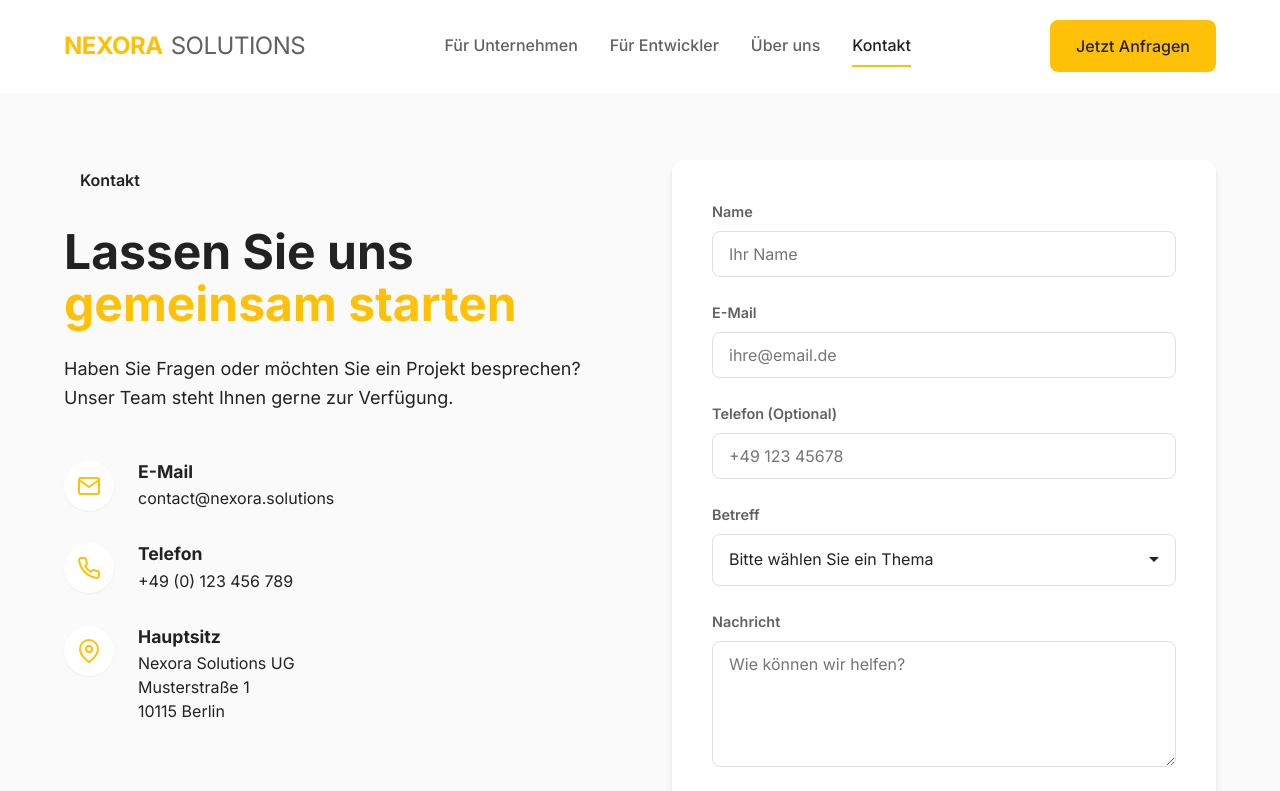
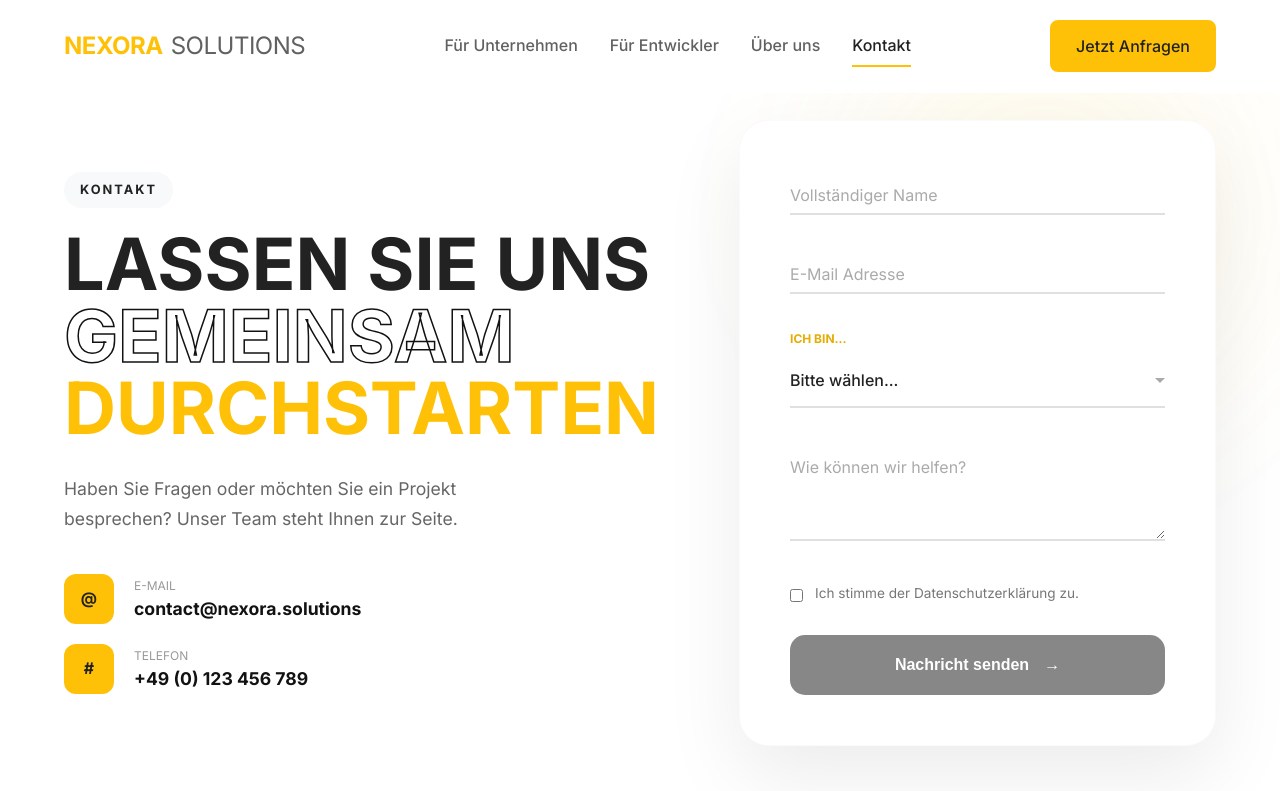
Before and after one commit to Diyar1877/nexora-f, an Angular app: page /contact in a window 1280 px wide. Shown: the top 791 px of the page. Built offline with nearby package versions, Linux system fonts and the light colour scheme.

Commit message:
cloude+kontak: Gemini

```diff
--- a/src/app/features/contact/contact.html
+++ b/src/app/features/contact/contact.html
@@ -1,122 +1,96 @@
-<section class="contact-section section">
+<section class="contact-section">
+  <div class="glow-blob"></div>
+
   <div class="container">
     <div class="contact-grid">
-            <!-- Contact Info -->
+
       <div class="contact-info">
-                <span class="badge">Kontakt</span>
-                <h1 class="section-title">Lassen Sie uns <br><span class="highlight">gemeinsam starten</span></h1>
-                <p class="section-desc">
-                    Haben Sie Fragen oder möchten Sie ein Projekt besprechen?
-                    Unser Team steht Ihnen gerne zur Verfügung.
+        <span class="badge-premium">Kontakt</span>
+        <h1 class="display-title">
+          Lassen Sie uns <br>
+          <span class="text-outline">gemeinsam</span> <br>
+          <span class="text-highlight">durchstarten</span>
+        </h1>
+        <p class="description">
+          Haben Sie Fragen oder möchten Sie ein Projekt besprechen? Unser Team steht Ihnen zur Seite.
         </p>
 
-                <div class="info-items">
-                    <div class="info-item">
-                        <div class="icon">
-                            <svg xmlns="http://www.w3.org/2000/svg" viewBox="0 0 24 24" fill="none"
-                                stroke="currentColor" stroke-width="2" stroke-linecap="round" stroke-linejoin="round">
-                                <path d="M4 4h16c1.1 0 2 .9 2 2v12c0 1.1-.9 2-2 2H4c-1.1 0-2-.9-2-2V6c0-1.1.9-2 2-2z">
-                                </path>
-                                <polyline points="22,6 12,13 2,6"></polyline>
-                            </svg>
-                        </div>
-                        <div>
-                            <h3>E-Mail</h3>
+        <div class="info-list">
+          <div class="info-card">
+            <div class="icon-box">@</div>
+            <div class="info-text">
+              <label>E-Mail</label>
               <a href="mailto:contact@nexora.solutions">contact@nexora.solutions</a>
             </div>
           </div>
-                    <div class="info-item">
-                        <div class="icon">
-                            <svg xmlns="http://www.w3.org/2000/svg" viewBox="0 0 24 24" fill="none"
-                                stroke="currentColor" stroke-width="2" stroke-linecap="round" stroke-linejoin="round">
-                                <path
-                                    d="M22 16.92v3a2 2 0 0 1-2.18 2 19.79 19.79 0 0 1-8.63-3.07 19.5 19.5 0 0 1-6-6 19.79 19.79 0 0 1-3.07-8.67A2 2 0 0 1 4.12 2h3a2 2 0 0 1 2 1.72 12.84 12.84 0 0 0 .7 2.81 2 2 0 0 1-.45 2.11L8.09 9.91a16 16 0 0 0 6 6l1.27-1.27a2 2 0 0 1 2.11-.45 12.84 12.84 0 0 0 2.81.7A2 2 0 0 1 22 16.92z">
-                                </path>
-                            </svg>
-                        </div>
-                        <div>
-                            <h3>Telefon</h3>
+          <div class="info-card">
+            <div class="icon-box">#</div>
+            <div class="info-text">
+              <label>Telefon</label>
               <a href="tel:+49123456789">+49 (0) 123 456 789</a>
-                        </div>
-                    </div>
-                    <div class="info-item">
-                        <div class="icon">
-                            <svg xmlns="http://www.w3.org/2000/svg" viewBox="0 0 24 24" fill="none"
-                                stroke="currentColor" stroke-width="2" stroke-linecap="round" stroke-linejoin="round">
-                                <path d="M21 10c0 7-9 13-9 13s-9-6-9-13a9 9 0 0 1 18 0z"></path>
-                                <circle cx="12" cy="10" r="3"></circle>
-                            </svg>
-                        </div>
-                        <div>
-                            <h3>Hauptsitz</h3>
-                            <p>Nexora Solutions UG<br>Musterstraße 1<br>10115 Berlin</p>
             </div>
           </div>
         </div>
       </div>
 
-            <!-- Contact Form -->
-            <div class="contact-form-wrapper">
-                <form class="contact-form" (ngSubmit)="submit()" #contactForm="ngForm">
-                    <div class="form-group">
-                        <label for="name">Name</label>
-                        <input type="text" id="name" name="name" [(ngModel)]="name" placeholder="Ihr Name" required>
+      <div class="form-container">
+        <form class="premium-form" (ngSubmit)="submit()" #contactForm="ngForm">
+
+          <div class="form-row">
+            <div class="input-group">
+              <input type="text" name="name" [(ngModel)]="name" required placeholder=" ">
+              <label>Vollständiger Name</label>
+              <div class="focus-line"></div>
+            </div>
           </div>
 
-                    <div class="form-group">
-                        <label for="email">E-Mail</label>
-                        <input type="email" id="email" name="email" [(ngModel)]="email" placeholder="ihre@email.de"
-                            required email>
+          <div class="form-row">
+            <div class="input-group">
+              <input type="email" name="email" [(ngModel)]="email" required placeholder=" ">
+              <label>E-Mail Adresse</label>
+              <div class="focus-line"></div>
+            </div>
           </div>
 
-                    <div class="form-group">
-                        <label for="phone">Telefon (Optional)</label>
-                        <input type="tel" id="phone" name="phone" [(ngModel)]="phoneNumber" placeholder="+49 123 45678">
+          <div class="custom-select-wrapper" [class.is-open]="isDropdownOpen">
+            <label class="select-field-label">Ich bin...</label>
+            <div class="select-trigger" (click)="toggleDropdown($event)">
+              <span>{{ subject ? (subjectOptions | findOption:subject)?.label : 'Bitte wählen...' }}</span>
+              <div class="arrow"></div>
             </div>
 
-                    <div class="form-group custom-select-wrapper" [class.open]="isDropdownOpen">
-                        <label>Betreff</label>
-                        <div class="custom-select-trigger" (click)="toggleDropdown($event)">
-                            <span>{{ subject ? (subjectOptions | findOption:subject)?.label : 'Bitte wählen Sie ein
-                                Thema' }}</span>
-                            <div class="arrow"></div>
-                        </div>
-                        <div class="custom-options">
-                            <div class="option" *ngFor="let option of subjectOptions"
-                                (click)="selectOption(option.value)" [class.selected]="subject === option.value">
+            <div class="select-dropdown">
+              <div class="select-option"
+                   *ngFor="let option of subjectOptions"
+                   (click)="selectOption(option.value)"
+                   [class.selected]="subject === option.value">
                 <span class="option-icon">{{ option.icon }}</span>
                 <span class="option-label">{{ option.label }}</span>
               </div>
             </div>
-                        <!-- Hidden input for form validation compatibility if needed, though we use subject variable directly -->
             <input type="hidden" name="subject" [(ngModel)]="subject" required>
           </div>
 
-                    <div class="form-group">
-                        <label for="message">Nachricht</label>
-                        <textarea id="message" name="message" [(ngModel)]="message" rows="5"
-                            placeholder="Wie können wir helfen?" required></textarea>
+          <div class="form-row">
+            <div class="input-group">
+              <textarea name="message" [(ngModel)]="message" rows="4" required placeholder=" "></textarea>
+              <label>Wie können wir helfen?</label>
+              <div class="focus-line"></div>
+            </div>
           </div>
 
-                    <div class="form-check">
+          <div class="privacy-area">
             <input type="checkbox" id="privacy" name="privacy" [(ngModel)]="privacyAccepted" required>
             <label for="privacy">Ich stimme der Datenschutzerklärung zu.</label>
           </div>
 
-                    <div class="form-alert success" *ngIf="submitSuccess">
-                        Nachricht erfolgreich gesendet! Wir melden uns in Kürze.
+          <button type="submit" class="submit-btn" [disabled]="contactForm.invalid || isSubmitting">
+            <span class="btn-text">{{ isSubmitting ? 'Wird gesendet...' : 'Nachricht senden' }}</span>
+            <span class="btn-icon">→</span>
+          </button>
+        </form>
       </div>
 
-                    <div class="form-alert error" *ngIf="submitError">
-                        {{ submitError }}
-                    </div>
-
-                    <app-button variant="primary" type="submit" [fullWidth]="true"
-                        [disabled]="contactForm.invalid || isSubmitting">
-                        {{ isSubmitting ? 'Wird gesendet...' : 'Nachricht senden' }}
-                    </app-button>
-                </form>
-            </div>
     </div>
   </div>
 </section>
--- a/src/app/features/contact/contact.scss
+++ b/src/app/features/contact/contact.scss
@@ -1,264 +1,268 @@
 .contact-section {
-    padding-top: 10rem;
-    padding-bottom: 6rem;
-    background-color: var(--color-gray-50);
-    min-height: 80vh;
+  --primary: #ffc107;
+  --primary-dark: #e6ac00;
+  --dark: #121212;
+  --light-gray: #f8f9fa;
+  --border: #e0e0e0;
+  --white: #ffffff;
+
+  position: relative;
+  padding: 120px 20px;
+  background: var(--white);
+  min-height: 100vh;
+  display: flex;
+  align-items: center;
+  overflow: hidden;
+
+  .glow-blob {
+    position: absolute;
+    top: -10%; right: -5%;
+    width: 600px; height: 600px;
+    background: radial-gradient(circle, rgba(255,193,7,0.1) 0%, transparent 70%);
+    filter: blur(60px);
+    z-index: 0;
+  }
+}
+
+.container {
+  max-width: 1200px;
+  margin: 0 auto;
+  width: 100%;
+  position: relative;
+  z-index: 1;
 }
 
 .contact-grid {
   display: grid;
   grid-template-columns: 1fr 1fr;
-    gap: 4rem;
-    align-items: start;
+  gap: 80px;
+  align-items: center;
 
-    @media (max-width: 900px) {
+  @media (max-width: 1024px) {
     grid-template-columns: 1fr;
-        gap: 3rem;
+    gap: 60px;
+    text-align: center;
   }
 }
 
-.contact-info {
-    .badge {
-        padding: 0.5rem 1rem;
-        border-radius: 20px;
-        font-weight: 600;
-        margin-bottom: 1.5rem;
+/* Typography Left Side */
+.badge-premium {
   display: inline-block;
+  padding: 8px 16px;
+  background: var(--light-gray);
+  border-radius: 50px;
+  font-size: 0.8rem;
+  font-weight: 800;
+  text-transform: uppercase;
+  letter-spacing: 2px;
+  margin-bottom: 20px;
 }
 
-    .section-title {
-        font-size: 3rem;
-        margin-bottom: 1.5rem;
-        line-height: 1.1;
+.display-title {
+  font-size: clamp(2.5rem, 6vw, 4.5rem);
+  font-weight: 900;
+  line-height: 1;
+  text-transform: uppercase;
+  margin-bottom: 30px;
 
-        .highlight {
-            color: var(--color-primary-yellow);
+  .text-outline {
+    color: transparent;
+    -webkit-text-stroke: 1.5px var(--dark);
+  }
+  .text-highlight {
+    color: var(--primary);
   }
 }
 
-    .section-desc {
-        font-size: 1.125rem;
-        color: var(--color-gray-600);
-        margin-bottom: 3rem;
-        line-height: 1.6;
+.description {
+  font-size: 1.1rem;
+  color: #666;
+  max-width: 450px;
+  margin-bottom: 40px;
+  @media (max-width: 1024px) { margin: 0 auto 40px; }
+}
+
+/* Info Cards */
+.info-list {
+  display: flex;
+  flex-direction: column;
+  gap: 20px;
+  @media (max-width: 1024px) { align-items: center; }
+
+  .info-card {
+    display: flex;
+    align-items: center;
+    gap: 20px;
+    text-align: left;
+
+    .icon-box {
+      width: 50px; height: 50px;
+      background: var(--primary);
+      display: grid; place-items: center;
+      border-radius: 12px;
+      font-weight: 900;
+    }
+
+    label { display: block; font-size: 0.75rem; color: #999; text-transform: uppercase; }
+    a { text-decoration: none; color: var(--dark); font-weight: 700; font-size: 1.1rem; }
   }
 }
 
-.info-items {
+/* Form Container */
+.form-container {
   display: flex;
-    flex-direction: column;
-    gap: 2rem;
+  justify-content: center;
 }
 
-.info-item {
+.premium-form {
+  width: 100%;
+  max-width: 500px;
+  background: var(--white);
+  padding: 50px;
+  border-radius: 30px;
+  box-shadow: 0 30px 80px rgba(0,0,0,0.08);
+  border: 1px solid rgba(0,0,0,0.02);
+
+  @media (max-width: 600px) { padding: 30px 20px; }
+}
+
+/* Floating Inputs */
+.input-group {
+  position: relative;
+  margin-bottom: 35px;
+  text-align: left;
+
+  input, textarea {
+    width: 100%;
+    padding: 12px 0;
+    border: none;
+    border-bottom: 2px solid var(--border);
+    background: transparent;
+    font-size: 1rem;
+    outline: none;
+    transition: 0.3s;
+
+    &:focus ~ label, &:not(:placeholder-shown) ~ label {
+      top: -20px;
+      font-size: 0.75rem;
+      color: var(--primary-dark);
+      font-weight: 700;
+    }
+
+    &:focus ~ .focus-line { width: 100%; }
+  }
+
+  label {
+    position: absolute;
+    top: 12px; left: 0;
+    color: #aaa;
+    transition: 0.3s;
+    pointer-events: none;
+  }
+
+  .focus-line {
+    position: absolute;
+    bottom: 0; left: 0;
+    width: 0; height: 2px;
+    background: var(--primary);
+    transition: 0.4s ease;
+  }
+}
+
+/* CUSTOM SELECT */
+.custom-select-wrapper {
+  position: relative;
+  margin-bottom: 35px;
+  text-align: left;
+
+  .select-field-label {
+    font-size: 0.75rem;
+    font-weight: 700;
+    color: var(--primary-dark);
+    text-transform: uppercase;
+    margin-bottom: 8px;
+    display: block;
+  }
+
+  .select-trigger {
+    padding: 12px 0;
+    border-bottom: 2px solid var(--border);
+    cursor: pointer;
     display: flex;
-    gap: 1.5rem;
-    align-items: flex-start;
+    justify-content: space-between;
+    align-items: center;
+    font-weight: 500;
 
-    .icon {
-        width: 50px;
-        height: 50px;
-        background: var(--color-white);
-        border-radius: 50%;
+    .arrow {
+      width: 0; height: 0;
+      border-left: 5px solid transparent;
+      border-right: 5px solid transparent;
+      border-top: 5px solid #aaa;
+      transition: 0.3s;
+    }
+  }
+
+  .select-dropdown {
+    position: absolute;
+    top: 100%; left: 0; right: 0;
+    background: var(--white);
+    border-radius: 15px;
+    box-shadow: 0 20px 40px rgba(0,0,0,0.15);
+    z-index: 10;
+    margin-top: 5px;
+    display: none; // Default versteckt
+    overflow: hidden;
+  }
+
+  &.is-open {
+    .select-dropdown { display: block; }
+    .select-trigger .arrow { transform: rotate(180deg); }
+  }
+
+  .select-option {
+    padding: 15px 20px;
+    cursor: pointer;
+    display: flex;
+    gap: 12px;
+    transition: 0.2s;
+
+    &:hover { background: var(--light-gray); }
+    &.selected { background: rgba(255,193,7,0.1); font-weight: 700; }
+  }
+}
+
+/* Privacy & Button */
+.privacy-area {
+  display: flex;
+  gap: 12px;
+  font-size: 0.85rem;
+  color: #777;
+  margin-bottom: 30px;
+  text-align: left;
+  input { accent-color: var(--primary); margin-top: 3px; }
+}
+
+.submit-btn {
+  width: 100%;
+  height: 60px;
+  background: var(--dark);
+  color: var(--white);
+  border: none;
+  border-radius: 15px;
+  font-size: 1rem;
+  font-weight: 700;
   display: flex;
   align-items: center;
   justify-content: center;
-        box-shadow: var(--shadow-sm);
-        flex-shrink: 0;
+  gap: 15px;
+  cursor: pointer;
+  transition: 0.3s;
 
-        svg {
-            width: 24px;
-            height: 24px;
-            color: var(--color-primary-yellow);
-        }
+  &:hover:not(:disabled) {
+    background: var(--primary);
+    color: var(--dark);
+    transform: translateY(-3px);
   }
 
-    h3 {
-        font-size: 1.1rem;
-        font-weight: 700;
-        margin-bottom: 0.25rem;
+  &:disabled { opacity: 0.5; cursor: not-allowed; }
 }
-
-    a,
-    p {
-        color: var(--color-gray-600);
-        font-size: 1rem;
-        margin: 0;
-        text-decoration: none;
-        line-height: 1.5;
-    }
-
-    a:hover {
-        color: var(--color-primary-yellow-dark);
-        text-decoration: underline;
-    }
-}
-
-.contact-form-wrapper {
-    background: var(--color-white);
-    padding: 2.5rem;
-    border-radius: var(--radius-lg);
-    box-shadow: var(--shadow-md);
-}
-
-.contact-form {
-    display: flex;
-    flex-direction: column;
-    gap: 1.5rem;
-}
-
-.form-group {
-    display: flex;
-    flex-direction: column;
-    gap: 0.5rem;
-
-    label {
-        font-weight: 600;
-        font-size: 0.9rem;
-        color: var(--color-gray-700);
-    }
-
-    input,
-    select,
-    textarea {
-        padding: 0.75rem 1rem;
-        border: 1px solid var(--color-gray-300);
-        border-radius: var(--radius-md);
-        font-family: var(--font-family-base);
-        font-size: 1rem;
-        transition: border-color var(--transition-base);
-
-        &:focus {
-            outline: none;
-            border-color: var(--color-primary-yellow);
-            box-shadow: 0 0 0 3px rgba(255, 193, 7, 0.1);
-        }
-    }
-}
-
-.form-check {
-    display: flex;
-    align-items: center;
-    gap: 0.75rem;
-    font-size: 0.9rem;
-    color: var(--color-gray-600);
-
-    input {
-        width: 18px;
-        height: 18px;
-        accent-color: var(--color-primary-yellow);
-    }
-
-    label {
-        cursor: pointer;
-    }
-}
-
-/* CUSTOM SELECT DROPDOWN */
-.custom-select-wrapper {
-    position: relative;
-    user-select: none;
-
-    &.open {
-        .custom-select-trigger {
-            border-color: var(--color-primary-yellow);
-            box-shadow: 0 0 0 3px rgba(255, 193, 7, 0.1);
-        }
-
-        .custom-options {
-            opacity: 1;
-            visibility: visible;
-            pointer-events: all;
-            transform: translateY(0);
-        }
-
-        .arrow {
-            transform: rotate(180deg);
-        }
-    }
-}
-
-.custom-select-trigger {
-    position: relative;
-    display: flex;
-    align-items: center;
-    justify-content: space-between;
-    padding: 0.75rem 1rem;
-    font-size: 1rem;
-    font-weight: 400;
-    color: var(--color-gray-900);
-    background: #fff;
-    border: 1px solid var(--color-gray-300);
-    border-radius: var(--radius-md);
-    cursor: pointer;
-    transition: all 0.2s ease;
-
-    span {
-        white-space: nowrap;
-        overflow: hidden;
-        text-overflow: ellipsis;
-    }
-
-    .arrow {
-        position: relative;
-        height: 10px;
-        width: 10px;
-
-        &::after {
-            content: '';
-            position: absolute;
-            top: 2px;
-            right: 0;
-            border: 5px solid transparent;
-            border-top-color: var(--color-gray-500);
-            transition: all 0.2s ease;
-        }
-    }
-}
-
-.custom-options {
-    position: absolute;
-    display: block;
-    top: 100%;
-    left: 0;
-    right: 0;
-    border: 1px solid var(--color-gray-200);
-    border-radius: var(--radius-md);
-    box-shadow: 0 10px 15px -3px rgba(0, 0, 0, 0.1);
-    background: #fff;
-    transition: all 0.2s ease;
-    opacity: 0;
-    visibility: hidden;
-    pointer-events: none;
-    transform: translateY(-10px);
-    z-index: 50;
-    margin-top: 5px;
-    overflow: hidden;
-    max-height: 250px;
-    overflow-y: auto;
-}
-
-.option {
-    padding: 0.75rem 1rem;
-    cursor: pointer;
-    color: var(--color-gray-700);
-    transition: all 0.2s;
-    display: flex;
-    align-items: center;
-    gap: 0.75rem;
-
-    &:hover {
-        background-color: var(--color-gray-50);
-        color: var(--color-gray-900);
-    }
-
-    &.selected {
-        background-color: #fffbeb;
-        color: #d97706;
-        font-weight: 600;
-    }
-
-    .option-icon {
-        font-size: 1.1rem;
-    }
-}
```
Lines whose indentation alone changed are shown as unchanged.
